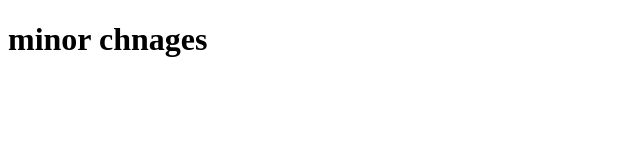
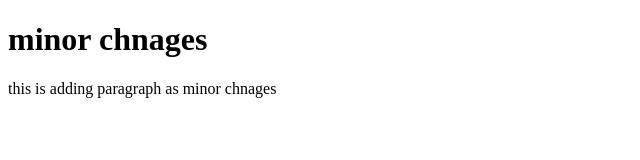
Before and after one commit to swargamtest/fristtest, a plain HTML site: page index.html in a window 1280 px wide. Shown: the whole page, without its empty margins (0-640 px from the left). Drawn offline with Linux system fonts and the light colour scheme.

Commit message:
adding paragraph to html

```diff
--- a/index.html
+++ b/index.html
@@ -8,5 +8,6 @@
 </head>
 <body>
     <h1>minor chnages</h1>
+    <p>this is adding paragraph as minor chnages</p>
 </body>
 </html>
```
